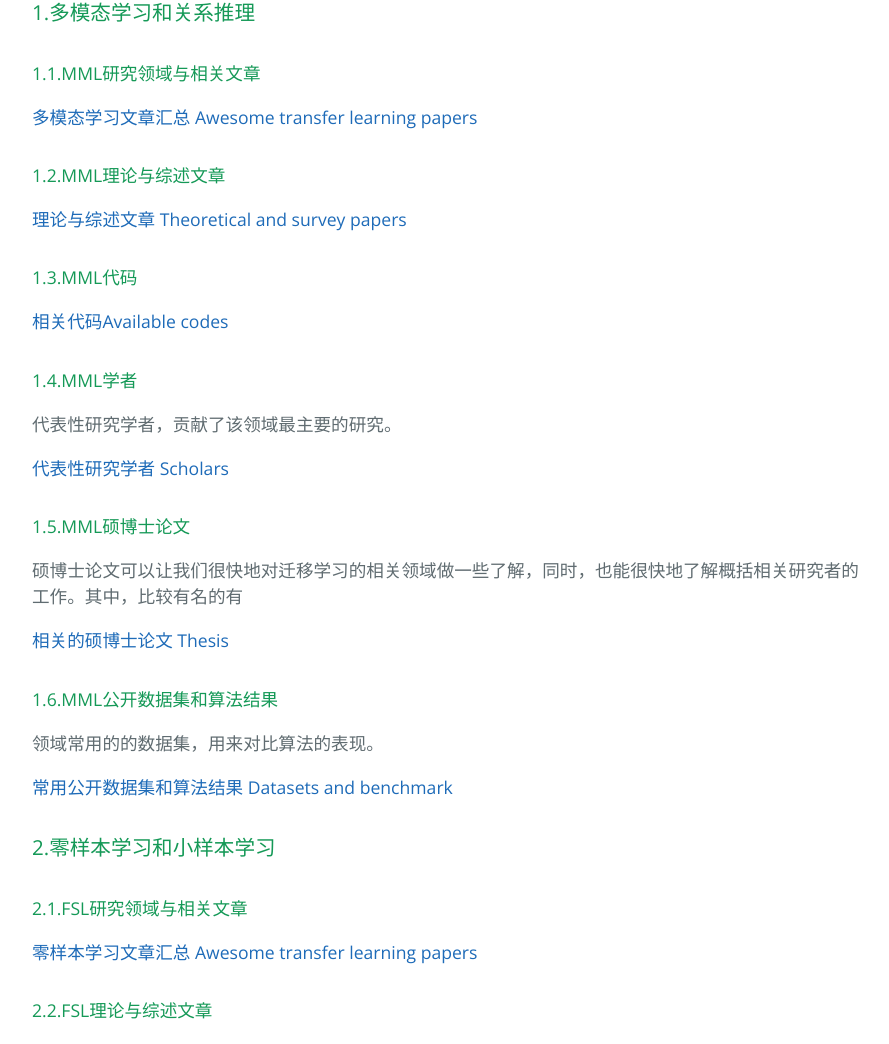
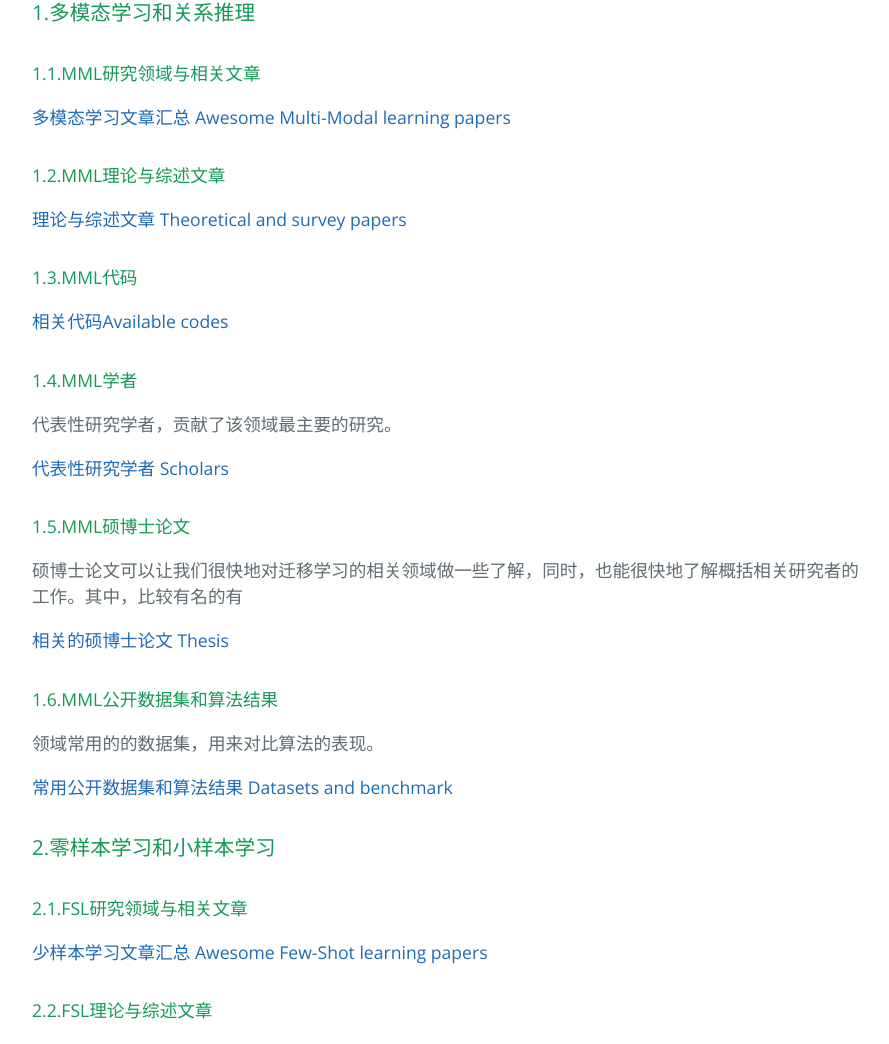
Before and after one commit to dragon9001/MMG-page, a Jekyll site: the page built from index.md, in a window 1280 px wide and 1400 px high, scrolled down 888 px. Shown: the part 155-1199 px from the top of the window, without its empty margins (192-1081 px from the left). Built offline with Jekyll 4.4.1, drawn with Linux system fonts in a browser that asks for light colours; our own code applies the rules of GitHub Pages for plain Markdown files.

Commit message:
改了两个错别字

```diff
--- a/index.md
+++ b/index.md
@@ -31,7 +31,7 @@ _ _ _
 ### 1.多模态学习和关系推理
 
 #### 1.1.MML研究领域与相关文章
-[多模态学习文章汇总 Awesome transfer learning papers](https://github.com/dragon9001/MMG-page/blob/master/docs/mml_awesome_paper.md)
+[多模态学习文章汇总 Awesome Multi-Modal learning papers](https://github.com/dragon9001/MMG-page/blob/master/docs/mml_awesome_paper.md)
 
 #### 1.2.MML理论与综述文章
 [理论与综述文章 Theoretical and survey papers](https://github.com/dragon9001/MMG-page/blob/master/docs/mml_survey.md)
@@ -62,7 +62,7 @@ _ _ _
 ### 2.零样本学习和小样本学习
 
 #### 2.1.FSL研究领域与相关文章
-[零样本学习文章汇总 Awesome transfer learning papers](https://github.com/dragon9001/MMG-page/blob/master/docs/fsl_awesome_paper.md)
+[少样本学习文章汇总 Awesome Few-Shot learning papers](https://github.com/dragon9001/MMG-page/blob/master/docs/fsl_awesome_paper.md)
 
 #### 2.2.FSL理论与综述文章
 
```
Also changed, not shown: docs/fsl_awesome_paper.md (line endings or trailing spaces).
